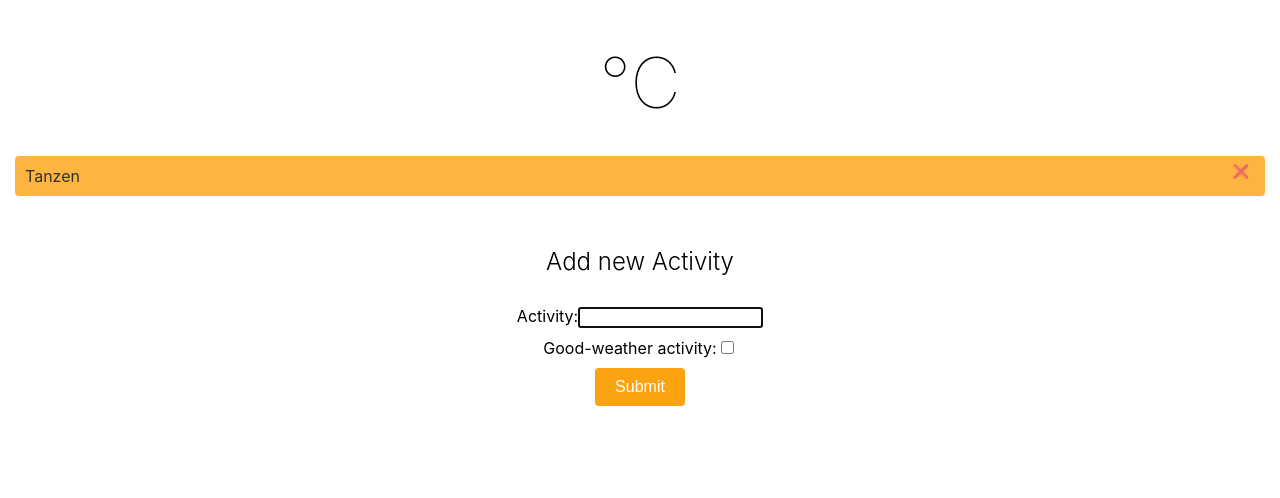
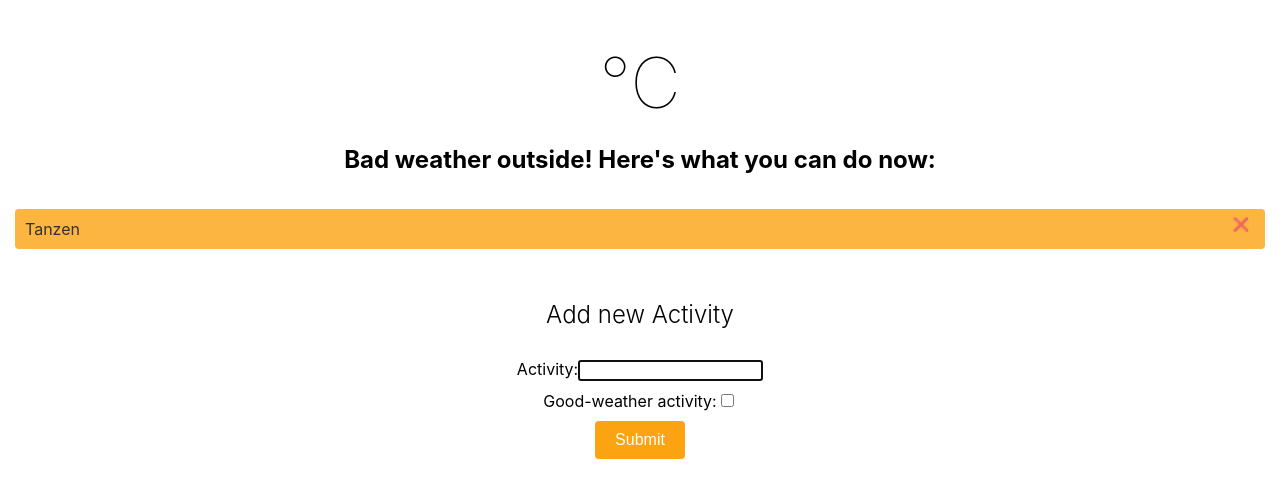
Before and after one commit to ekat-br/weather-app, a React (Create React App) app: page / in a window 1280 px wide. Shown: the top 498 px of the page. Built offline with nearby package versions, Linux system fonts and the light colour scheme; no server answers.

Commit message:
Add heading

```diff
--- a/src/Components/List/List.js
+++ b/src/Components/List/List.js
@@ -1,6 +1,12 @@
 //import "../List/List.css";
 export default function List({ activities, isGoodWeather, onDeleteActivity }) {
   return (
+    <>
+      <h2>
+        {isGoodWeather
+          ? "The weather is awesome! Go outside and:"
+          : "Bad weather outside! Here's what you can do now:"}{" "}
+      </h2>
       <ul className="activities_list">
         {activities.map((activity) => {
           return (
@@ -16,5 +22,6 @@ export default function List({ activities, isGoodWeather, onDeleteActivity }) {
           );
         })}
       </ul>
+    </>
   );
 }
```
Lines whose indentation alone changed are shown as unchanged.
